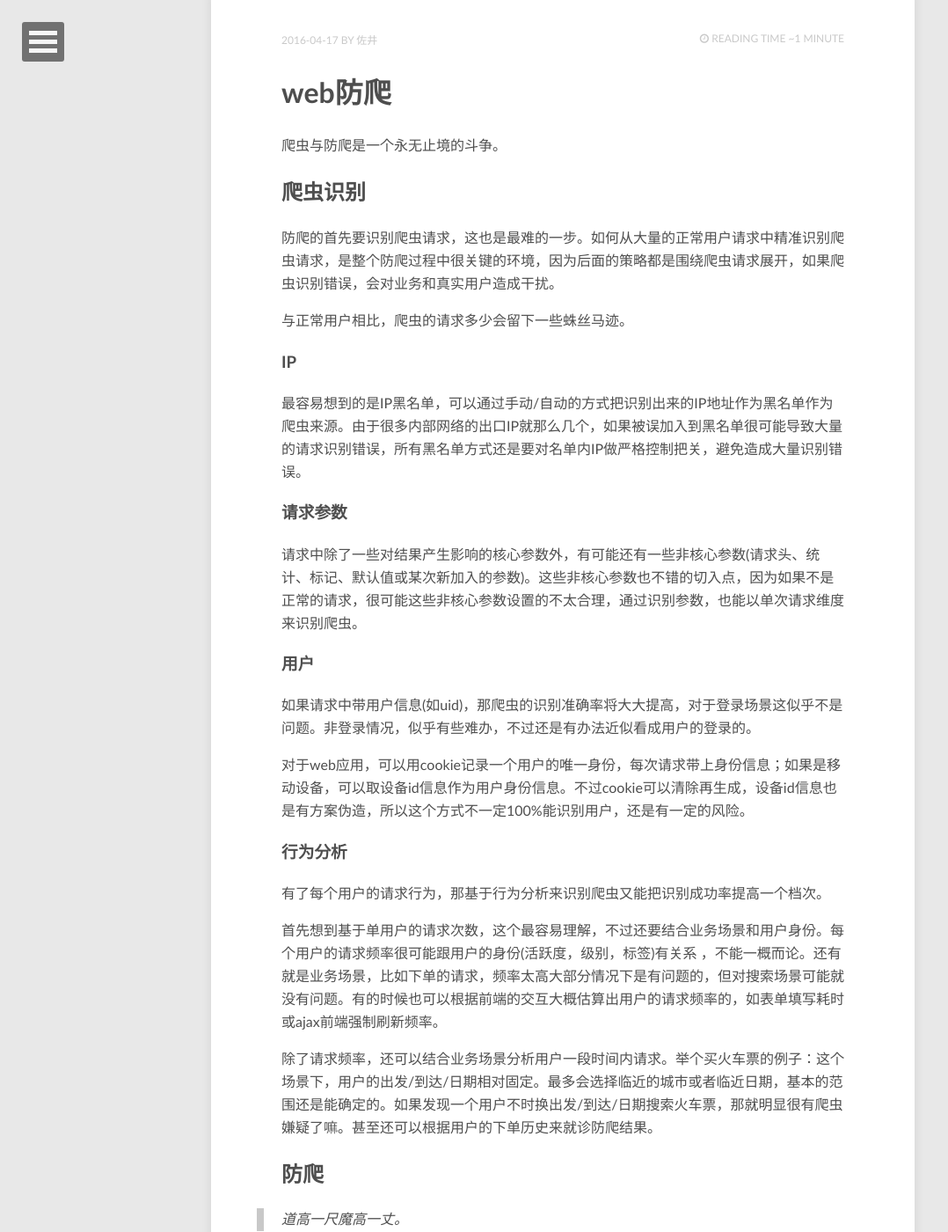
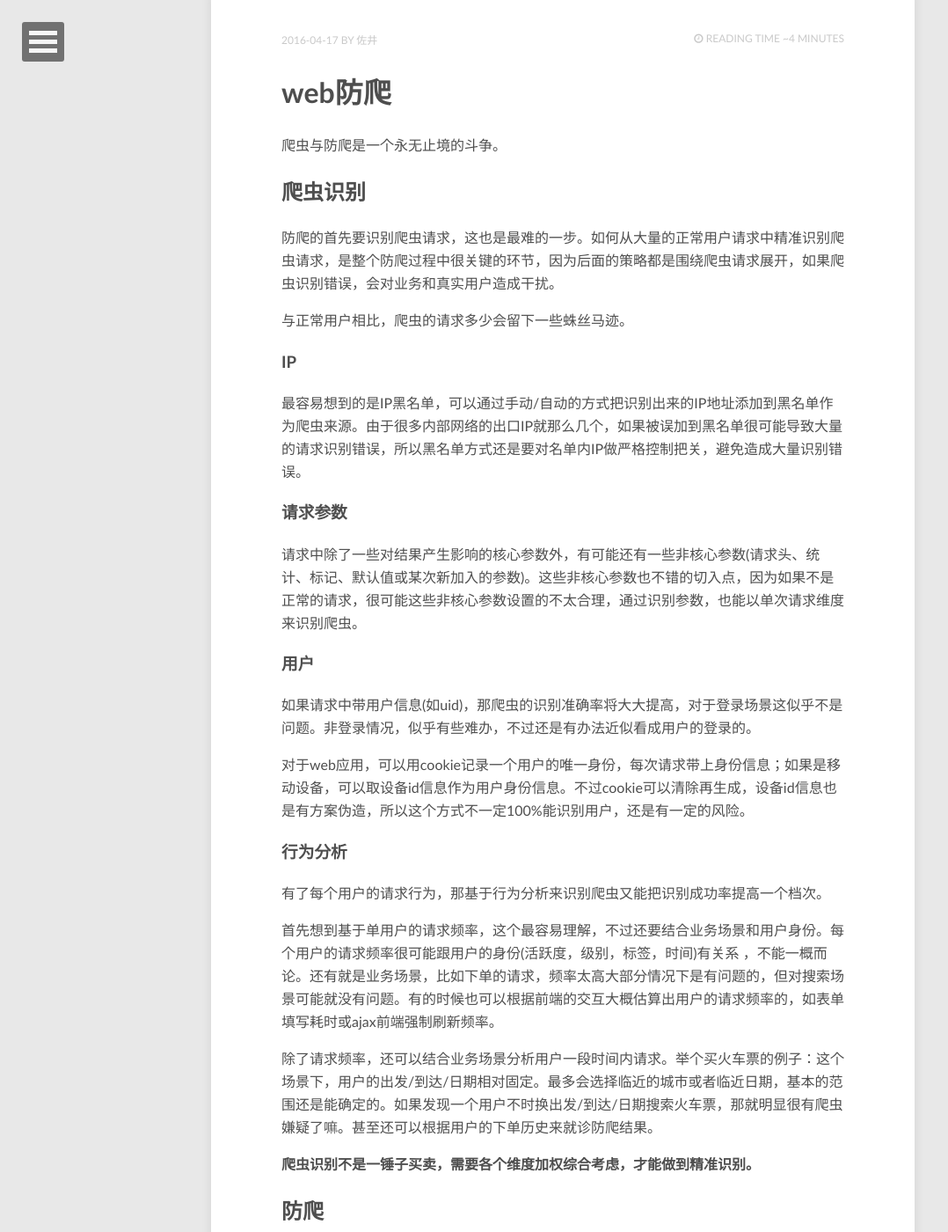
Before and after one commit to lichengwu/lichengwu.github.com, a Jekyll site: the page built from index.html, in a window 1280 px wide and 1400 px high, scrolled down 464 px. Shown: the whole window at 88% size, without its empty margins (0-1078 px from the left). Built offline with Jekyll 4.4.1, drawn with Linux system fonts in a browser that asks for light colours; the list of posts is cut into pages by our own code; some of the changed text lies outside the part shown.

Commit message:
错别字

```diff
--- a/_config.yml
+++ b/_config.yml
@@ -2,7 +2,7 @@ title:            佐井
 description:      stay hungry stay foolish
 disqus_shortname: lichengwu
 reading_time:     true
-words_per_minute: 30
+words_per_minute: 10
 # Your site's domain goes here (eg: //mmistakes.github.io, http://mademistakes.com, etc)
 # When testing locally leave blank or use http://localhost:4000
 #url:
--- a/_posts/architecture/2016-04-17-anti-web-crawler.md
+++ b/_posts/architecture/2016-04-17-anti-web-crawler.md
@@ -11,13 +11,13 @@ tags: [防爬, 爬虫]
 
 ## 爬虫识别
 
-防爬的首先要识别爬虫请求，这也是最难的一步。如何从大量的正常用户请求中精准识别爬虫请求，是整个防爬过程中很关键的环境，因为后面的策略都是围绕爬虫请求展开，如果爬虫识别错误，会对业务和真实用户造成干扰。
+防爬的首先要识别爬虫请求，这也是最难的一步。如何从大量的正常用户请求中精准识别爬虫请求，是整个防爬过程中很关键的环节，因为后面的策略都是围绕爬虫请求展开，如果爬虫识别错误，会对业务和真实用户造成干扰。
 
 与正常用户相比，爬虫的请求多少会留下一些蛛丝马迹。
 
 ### IP
 
-最容易想到的是IP黑名单，可以通过手动/自动的方式把识别出来的IP地址作为黑名单作为爬虫来源。由于很多内部网络的出口IP就那么几个，如果被误加入到黑名单很可能导致大量的请求识别错误，所有黑名单方式还是要对名单内IP做严格控制把关，避免造成大量识别错误。
+最容易想到的是IP黑名单，可以通过手动/自动的方式把识别出来的IP地址添加到黑名单作为爬虫来源。由于很多内部网络的出口IP就那么几个，如果被误加到黑名单很可能导致大量的请求识别错误，所以黑名单方式还是要对名单内IP做严格控制把关，避免造成大量识别错误。
 
 ### 请求参数
 
@@ -33,12 +33,12 @@ tags: [防爬, 爬虫]
 
 有了每个用户的请求行为，那基于行为分析来识别爬虫又能把识别成功率提高一个档次。
 
-首先想到基于单用户的请求次数，这个最容易理解，不过还要结合业务场景和用户身份。每个用户的请求频率很可能跟用户的身份(活跃度，级别，标签)有关系
+首先想到基于单用户的请求频率，这个最容易理解，不过还要结合业务场景和用户身份。每个用户的请求频率很可能跟用户的身份(活跃度，级别，标签，时间)有关系
 ，不能一概而论。还有就是业务场景，比如下单的请求，频率太高大部分情况下是有问题的，但对搜索场景可能就没有问题。有的时候也可以根据前端的交互大概估算出用户的请求频率的，如表单填写耗时或ajax前端强制刷新频率。
 
 除了请求频率，还可以结合业务场景分析用户一段时间内请求。举个买火车票的例子：这个场景下，用户的出发/到达/日期相对固定。最多会选择临近的城市或者临近日期，基本的范围还是能确定的。如果发现一个用户不时换出发/到达/日期搜索火车票，那就明显很有爬虫嫌疑了嘛。甚至还可以根据用户的下单历史来就诊防爬结果。
 
-
+**爬虫识别不是一锤子买卖，需要各个维度加权综合考虑，才能做到精准识别。**
 
 ## 防爬
 
```
